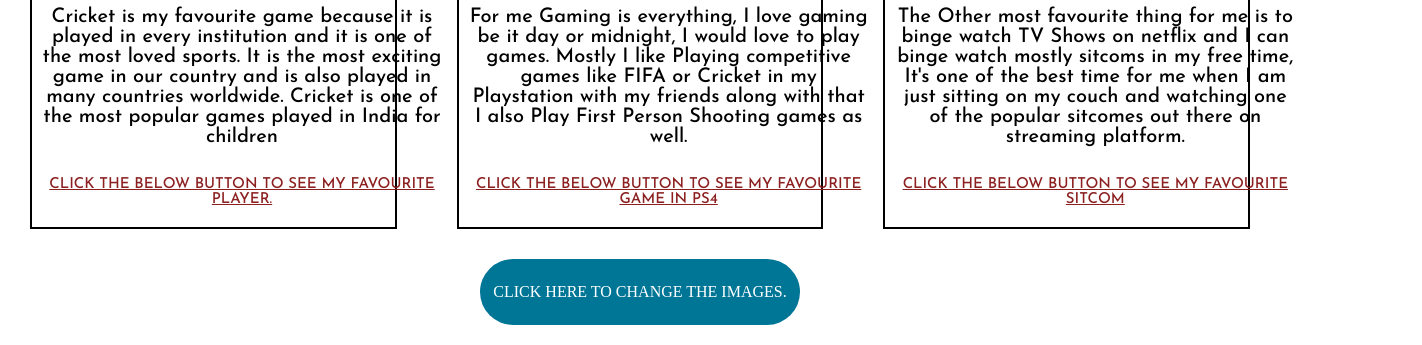
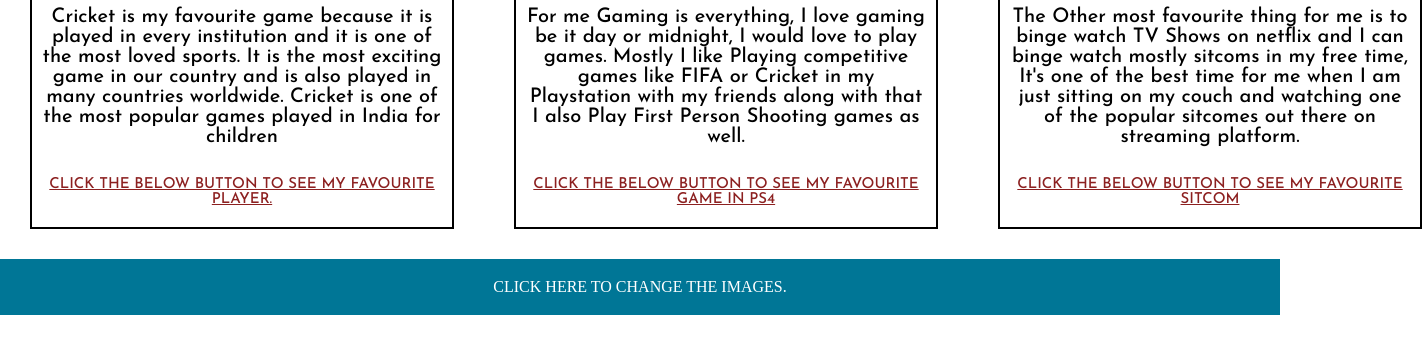
Before and after one commit to hiralshah7/shah_hiral_favouritethings, a plain HTML site: page index.html in a window 1280 px wide. Shown: the part 476-821 px from the top of the page, 1422 px wide, since content can reach past the window. After the commit the page ends 800 px from the top, so only its background shows below. Drawn offline with Linux system fonts and the light colour scheme.

Commit message:
fixing-bugs

```diff
--- a/index.html
+++ b/index.html
@@ -45,10 +45,10 @@
     </template>
     <section class="button">
         <div class="btn">
-            <h2>Click Here to Change the Images.</h2>
+            <h2 class="btn1">Click Here to Change the Images.
+            </h2>
         </div>
     </section>
-
     <!-- JS Will be below  -->
     <script src="js/main.js" type="module"></script>
 
--- a/sass/modules/_queries.scss
+++ b/sass/modules/_queries.scss
@@ -1,7 +1,7 @@
     @media screen and (min-width: 768px) {
         //add the grid to the team section
         #fav-section {
-            display: grid;
+            display: flex;
             align-content: space-between;
             // justify-content: space-between;
             // border: 1px solid black;
@@ -13,12 +13,7 @@
     }
 
     .btn {
-        padding-top: 25px;
-        padding-bottom: 25px;
-        margin-bottom: 20px;
-        margin-left: 30em;
-        margin-right: 30em;
-        border-radius: 500px;
+        padding: 20px;
         text-transform: uppercase;
         background-color: rgb(0, 118, 150);
         color: #fff;
```
Also changed, not shown: css/main.css, 1 other file.
